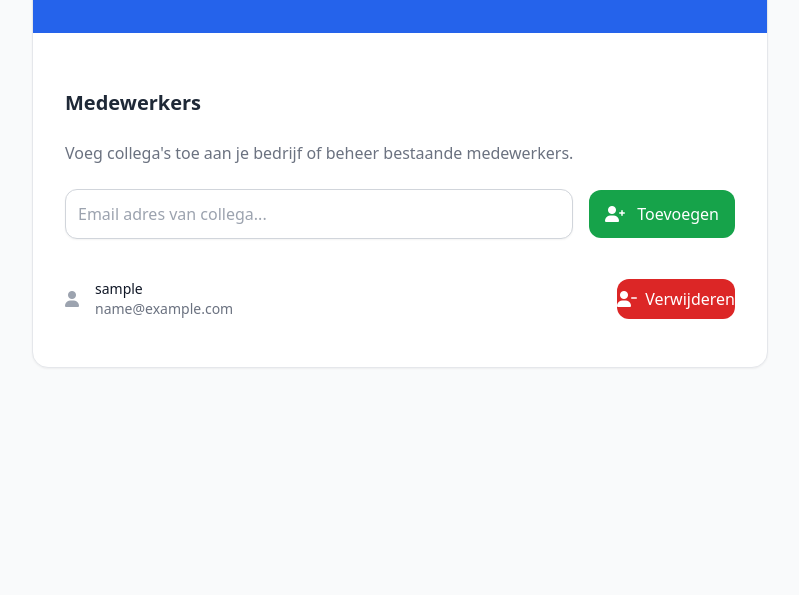
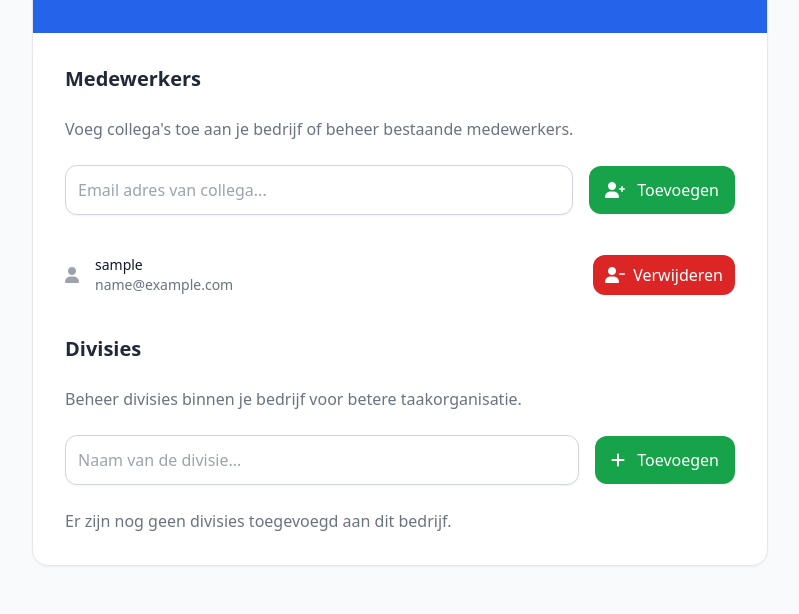
Before and after one commit to Geertvb1977/Time_registry_webversion, a Django app: template djangoproject/time_reg_web/templates/companies/company_detail.html in a window 1280 px wide. Shown: the part 205-819 px from the top of the page, without its empty margins (240-1039 px from the left). Before the commit the page ends 574 px from the top, so only its background shows below. Run offline with Django 5.2, Linux system fonts and the light colour scheme; the template is opened without the code that fills it: values that come from a table or form of the project are taken from there, others are empty; the visitor is signed in with stand-in values (Sample User, id 1); data comes from the database, SQL or seed files in the repository; some libraries are stand-ins or nearby versions.

Commit message:
Add 'divisies to Beheer bedrijf, to todo's and filter todo's on dashboard

```diff
--- a/djangoproject/time_reg_web/models.py
+++ b/djangoproject/time_reg_web/models.py
@@ -72,6 +72,27 @@ class Customer(models.Model):
         return self.customer_name
 
 
+class Divisies(models.Model):
+    """ Model voor divisies binnen een bedrijf """
+    divisie_id = models.IntegerField()
+    divisie_name = models.CharField(max_length=255)
+    company = models.ForeignKey(Company, on_delete=models.CASCADE, related_name='divisies')
+
+    class Meta:
+        unique_together = ('company', 'divisie_id')
+
+    def save(self, *args, **kwargs):
+        if not self.divisie_id:
+            last_id = Divisies.objects.filter(
+                company=self.company
+            ).aggregate(Max('divisie_id'))['divisie_id__max']
+            self.divisie_id = (last_id or 0) + 1
+        super().save(*args, **kwargs)
+
+    def __str__(self):
+        return self.divisie_name
+
+
 class Project(models.Model):
     """ Model voor projecten binnen een bedrijf """
     company = models.ForeignKey(Company, on_delete=models.CASCADE, related_name='projects')
@@ -103,6 +124,7 @@ class TimeRegistry(models.Model):
     company = models.ForeignKey(Company, on_delete=models.CASCADE, related_name='time_registrys')
     user = models.ForeignKey(User, on_delete=models.CASCADE, related_name='time_registrys')
     project = models.ForeignKey(Project, on_delete=models.CASCADE, related_name='time_registrys')
+    divisie = models.ForeignKey(Divisies, on_delete=models.SET_NULL, null=True, blank=True, related_name='time_registrys')
     start_time = models.DateTimeField()
     end_time = models.DateTimeField(null=True, blank=True)
     description = models.TextField(blank=True)
@@ -117,6 +139,7 @@ class Todo(models.Model):
     user = models.ForeignKey(User, on_delete=models.CASCADE, related_name='todos')
     customer_id = models.ForeignKey(Customer, on_delete=models.CASCADE, related_name='todos')
     project_id = models.ForeignKey(Project, on_delete=models.CASCADE, related_name='todos')
+    divisie = models.ForeignKey(Divisies, on_delete=models.SET_NULL, null=True, blank=True, related_name='todos')
     title = models.CharField(max_length=255)
     description = models.TextField(blank=True)
     priority = models.IntegerField(default=3)  # 1 = Hoog, 2 = Midden, 3 = Laag
@@ -132,6 +155,7 @@ class Milstones(models.Model):
     """ Model voor mijlpalen binnen een bedrijf """
     company = models.ForeignKey(Company, on_delete=models.CASCADE, related_name='milstones')
     project = models.ForeignKey(Project, on_delete=models.CASCADE, related_name='milstones')
+    divisie = models.ForeignKey(Divisies, on_delete=models.SET_NULL, null=True, blank=True, related_name='milstones')
     title = models.CharField(max_length=255)
     description = models.TextField(blank=True)
     due_date = models.DateField(null=True, blank=True)
--- a/djangoproject/time_reg_web/templates/companies/company_detail.html
+++ b/djangoproject/time_reg_web/templates/companies/company_detail.html
@@ -30,13 +30,13 @@
                 <p class="text-blue-100 mt-1">Beheer medewerkers en projectinstellingen voor {{ company.name }}.</p>
             </div>
 
-            <form method="POST" class="p-8 space-y-6">
-                {% csrf_token %}
-
+            <div class="p-8 space-y-6">
                 <h2 class="text-xl font-semibold text-gray-800">Medewerkers</h2>
                 <p class="text-gray-500 mb-4">Voeg collega's toe aan je bedrijf of beheer bestaande medewerkers.</p>
 
-                <div class="flex items-center space-x-4 mb-6">
+                <form method="POST" class="mb-6">
+                    {% csrf_token %}
+                    <div class="flex items-center space-x-4">
                         <input type="email" name="employee_email" required
                             class="flex-1 block w-full pl-3 pr-3 py-3 border border-gray-300 rounded-xl shadow-sm focus:ring-blue-500 focus:border-blue-500 transition-all outline-none"
                             placeholder="Email adres van collega...">
@@ -44,6 +44,7 @@
                             <i class="fas fa-user-plus mr-2"></i> Toevoegen
                         </button>
                     </div>
+                </form>
                 {% if company_employees %}
                     <ul class="divide-y divide-gray-200">
                         {% for employee in company_employees %}
@@ -57,18 +58,58 @@
                                         <p class="text-sm text-gray-500">{{ employee.user.email }}</p>
                                     </div>
                                 </div>
-                                <div>
-                                    <button type="submit" name="remove_employee" value="{{ employee.id }}" class=">px-3 py-2 bg-red-600 text-white rounded-xl hover:bg-red-700 transition-colors">
+                                <form method="POST" class="inline">
+                                    {% csrf_token %}
+                                    <button type="submit" name="remove_employee" value="{{ employee.id }}" class="px-3 py-2 bg-red-600 text-white rounded-xl hover:bg-red-700 transition-colors">
                                         <i class="fas fa-user-minus mr-1"></i> Verwijderen
                                     </button>
-                                </div>
+                                </form>
                             </li>
                         {% endfor %}
                     </ul>
                 {% else %}
                     <p class="text-gray-500">Er zijn nog geen medewerkers toegevoegd aan dit bedrijf.</p>
                 {% endif %}
+
+                <h2 class="text-xl font-semibold text-gray-800 mt-8">Divisies</h2>
+                <p class="text-gray-500 mb-4">Beheer divisies binnen je bedrijf voor betere taakorganisatie.</p>
+
+                <form method="POST" class="mb-6">
+                    {% csrf_token %}
+                    <div class="flex items-center space-x-4">
+                        <input type="text" name="divisie_name" required
+                            class="flex-1 block w-full pl-3 pr-3 py-3 border border-gray-300 rounded-xl shadow-sm focus:ring-blue-500 focus:border-blue-500 transition-all outline-none"
+                            placeholder="Naam van de divisie...">
+                        <button type="submit" name="add_divisie" class="px-4 py-3 bg-green-600 text-white rounded-xl hover:bg-green-700 transition-colors">
+                            <i class="fas fa-plus mr-2"></i> Toevoegen
+                        </button>
+                    </div>
                 </form>
+                {% if divisies %}
+                    <ul class="divide-y divide-gray-200">
+                        {% for divisie in divisies %}
+                            <li class="py-4 flex items-center justify-between">
+                                <div class="flex items-center space-x-4">
+                                    <div class="flex-shrink-0">
+                                        <i class="fas fa-building text-gray-400"></i>
+                                    </div>
+                                    <div>
+                                        <p class="text-sm font-medium text-gray-900">{{ divisie.divisie_name }}</p>
+                                    </div>
+                                </div>
+                                <form method="POST" class="inline">
+                                    {% csrf_token %}
+                                    <button type="submit" name="remove_divisie" value="{{ divisie.id }}" class="px-3 py-2 bg-red-600 text-white rounded-xl hover:bg-red-700 transition-colors">
+                                        <i class="fas fa-trash mr-1"></i> Verwijderen
+                                    </button>
+                                </form>
+                            </li>
+                        {% endfor %}
+                    </ul>
+                {% else %}
+                    <p class="text-gray-500">Er zijn nog geen divisies toegevoegd aan dit bedrijf.</p>
+                {% endif %}
+            </div>
         </div>
     </main>
 </body>
--- a/djangoproject/time_reg_web/templates/dashboard/index.html
+++ b/djangoproject/time_reg_web/templates/dashboard/index.html
@@ -147,6 +147,12 @@
                                 <option value="{{ c.id }}" {% if request.GET.customer == c.id|stringformat:"s" %}selected{% endif %}>{{ c.customer_name }}</option>
                             {% endfor %}
                         </select>
+                        <select name="divisie" onchange="this.form.submit()" class="text-xs rounded-lg border-gray-300 focus:ring-blue-500">
+                            <option value="">Alle Divisies</option>
+                            {% for d in divisies %}
+                                <option value="{{ d.id }}" {% if request.GET.divisie == d.id|stringformat:"s" %}selected{% endif %}>{{ d.divisie_name }}</option>
+                            {% endfor %}
+                        </select>
                         <select name="is_completed" onchange="this.form.submit()" class="text-xs rounded-lg border-gray-300 focus:ring-blue-500">
                             <option value="false" {% if request.GET.is_completed == "false" or not request.GET.is_completed %}selected{% endif %}>Openstaand</option>
                             <option value="true" {% if request.GET.is_completed == "true" %}selected{% endif %}>Voltooid</option>
```
Also changed, not shown: djangoproject/time_reg_web/forms.py (+19 -2 lines), djangoproject/time_reg_web/templates/dashboard/to-do-beheer.html (+18 -1 lines), djangoproject/time_reg_web/views.py (+49 -3 lines), djangoproject/time_reg_web/migrations/0007_divisies_milstones_divisie_timeregistry_divisie_and_more.py (added). Lines whose indentation alone changed are shown as unchanged.
